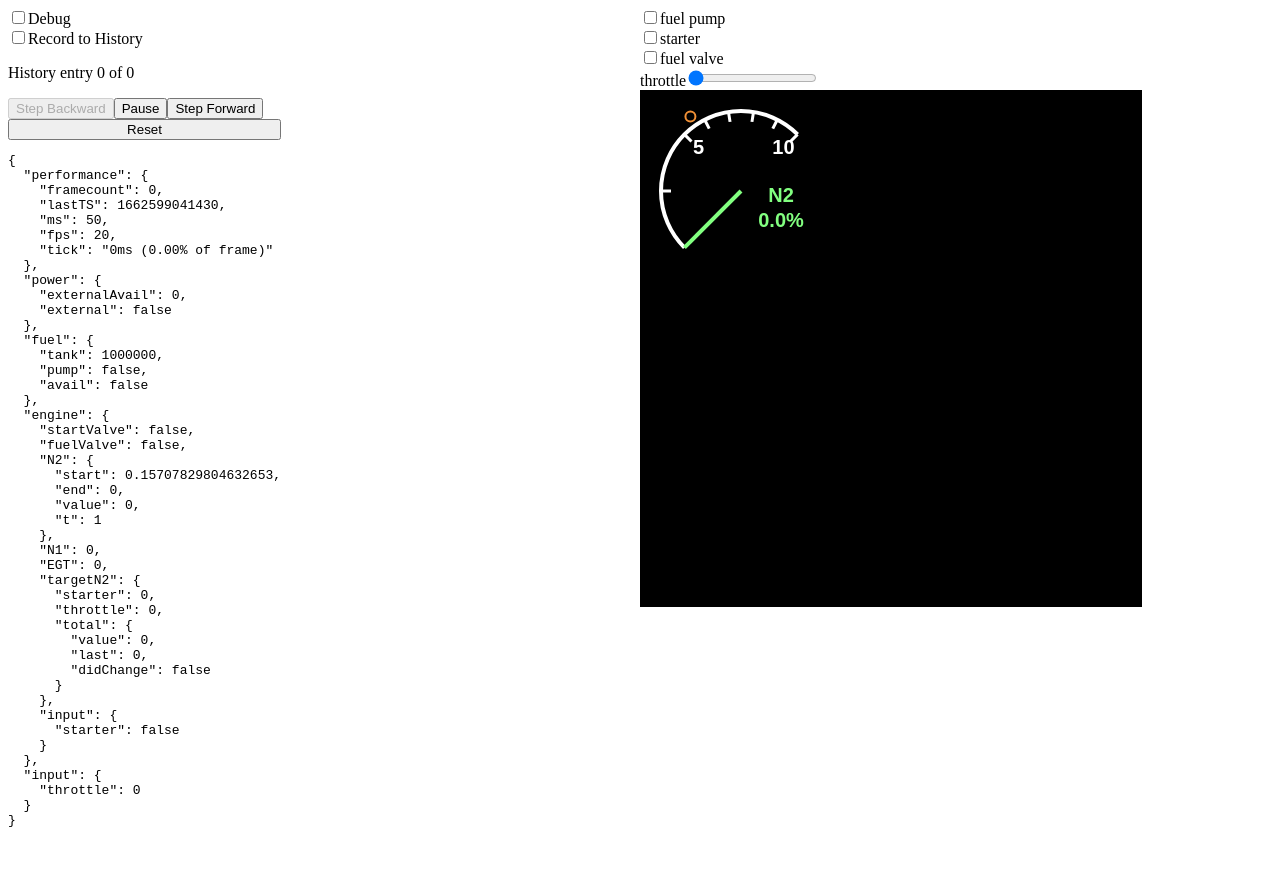
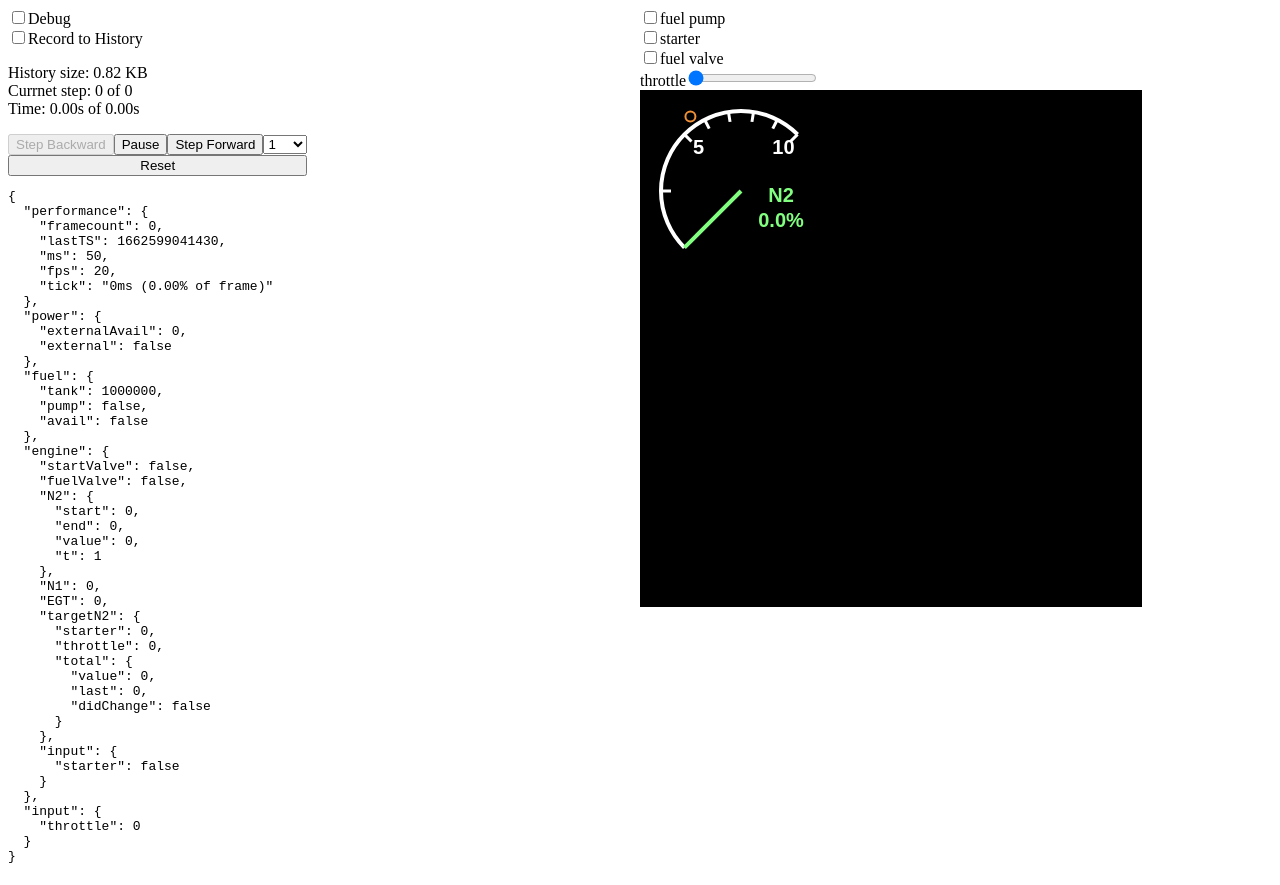
Before and after one commit to Vandesm14/bells-and-whistles, a React (Vite) app: page / in a window 1280 px wide. Before the commit the page ends 849 px from the top, so only its background shows below. Built offline with nearby package versions, Linux system fonts and the light colour scheme.

Commit message:
add debug step selector

```diff
--- a/src/app.tsx
+++ b/src/app.tsx
@@ -38,11 +38,10 @@ const App = () => {
   const toggleRecording = async () => {
     const world = await getState(setState);
     const debug = await getState(setDebug);
-    let { recording } = debug;
+    const { recording } = debug;
 
     let newHistory = debug.history;
     if (!recording) {
-      // reset history
       newHistory = history.generate(world);
     }
     setDebug({
@@ -58,10 +57,9 @@ const App = () => {
   };
 
   const start = () => {
-    console.log('starting...');
-
     const isEqual = structureIsEqual(state, init, true);
     if (!isEqual.isEqual) {
+      // eslint-disable-next-line no-console
       console.error(isEqual.error, { state, init });
       setState(init);
     }
@@ -78,7 +76,6 @@ const App = () => {
   };
 
   const stop = () => {
-    console.log('stopping...');
     tickInterval?.clear();
     setIsPaused(true);
   };
@@ -114,7 +111,7 @@ const App = () => {
     const debug = await getState(setDebug);
     const world = await getState(setState);
     const lastIndex = debug.history.index;
-    const newHistory = history.forward(debug.history);
+    const newHistory = history.forward(debug.history, debug.step);
 
     if (lastIndex === newHistory.index) {
       runTick(world, systems, debug);
@@ -130,7 +127,7 @@ const App = () => {
   const stepBackward = async () => {
     stop();
     const debug = await getState(setDebug);
-    const newHistory = history.backward(debug.history);
+    const newHistory = history.backward(debug.history, debug.step);
 
     // If we're at the beginning of the history, don't do anything
     // This can happen when a user clicks the step backward button
@@ -173,6 +170,10 @@ const App = () => {
             onToggleRecording={toggleRecording}
             onToggleDebugging={toggleDebugging}
             onTogglePaused={togglePaused}
+            onChangeStep={(step) => {
+              setDebug((debug) => ({ ...debug, step }));
+            }}
+            size={JSON.stringify(debug.history).length}
           />
           <button
             onClick={() => {
@@ -229,4 +230,5 @@ const App = () => {
   );
 };
 
+// eslint-disable-next-line @typescript-eslint/no-non-null-assertion
 createRoot(document.getElementById('root')!).render(<App />);
--- a/src/components/Controller.tsx
+++ b/src/components/Controller.tsx
@@ -1,3 +1,6 @@
+import React from 'react';
+import { FRAME_RATE } from '../lib/engine';
+
 interface DebuggerProps {
   isRecording: boolean;
   isDebugging: boolean;
@@ -9,6 +12,8 @@ interface DebuggerProps {
   onToggleRecording: () => void;
   onToggleDebugging: () => void;
   onTogglePaused: () => void;
+  onChangeStep: (step: number) => void;
+  size: number;
 }
 
 export default function Debugger({
@@ -22,7 +27,16 @@ export default function Debugger({
   onToggleRecording,
   onToggleDebugging,
   onTogglePaused,
+  onChangeStep,
+  size,
 }: DebuggerProps) {
+  const [step, setStep] = React.useState(index);
+
+  const handleStepChange = (e: React.ChangeEvent<HTMLSelectElement>) => {
+    setStep(Number(e.target.value));
+    onChangeStep(Number(e.target.value));
+  };
+
   return (
     <div
       style={{
@@ -55,16 +69,39 @@ export default function Debugger({
           Record to History
         </label>
         <p>
-          History entry {index} of {length}
+          History size: {(size / 1024).toFixed(2)} KB
+          <br />
+          Currnet step: {index} of {length}
+          <br />
+          Time: {(index / FRAME_RATE).toFixed(2)}s of{' '}
+          {(length / FRAME_RATE).toFixed(2)}s
+          <br />
+          {step + index > length && step !== 1 ? (
+            <span style={{ color: 'red' }}>
+              Warning: Next step will exceed history length
+            </span>
+          ) : null}
         </p>
       </div>
       <div>
         <button onClick={onStepBackward} disabled={index === 0}>
           Step Backward
         </button>
-        {/* play/pause button below */}
         <button onClick={onTogglePaused}>{isPaused ? 'Play' : 'Pause'}</button>
         <button onClick={onStepForward}>Step Forward</button>
+        <label>
+          <select onChange={handleStepChange}>
+            <option value="1">1</option>
+            <option value="2">2</option>
+            <option value="5">5</option>
+            <option value="10">10</option>
+            <option value="20">20</option>
+            <option value={FRAME_RATE}>1s</option>
+            <option value={FRAME_RATE * 2}>2s</option>
+            <option value={FRAME_RATE * 5}>5s</option>
+            <option value={FRAME_RATE * 10}>10s</option>
+          </select>
+        </label>
       </div>
     </div>
   );
--- a/src/lib/engine.ts
+++ b/src/lib/engine.ts
@@ -19,6 +19,7 @@ export type DebugState = {
     string,
     Omit<System, 'fn'> & { ms: number; diff: Partial<World> }
   >;
+  step: number;
   paused: boolean;
   recording: boolean;
   history: history.History<World>;
@@ -26,6 +27,7 @@ export type DebugState = {
 export const initDebugState = (world: World): DebugState => ({
   debugging: false,
   systems: {},
+  step: 1,
   paused: false,
   recording: false,
   history: history.generate(world),
--- a/src/lib/world.ts
+++ b/src/lib/world.ts
@@ -148,4 +148,4 @@ export const systems: System[] = feature({
       return { ...world, engine };
     },
   }),
-}).reverse();
+});
```
